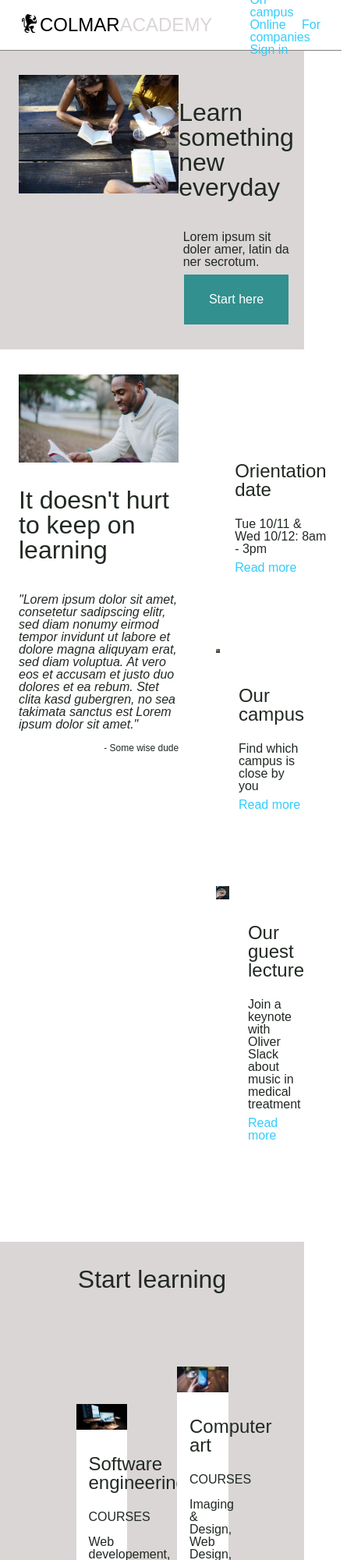
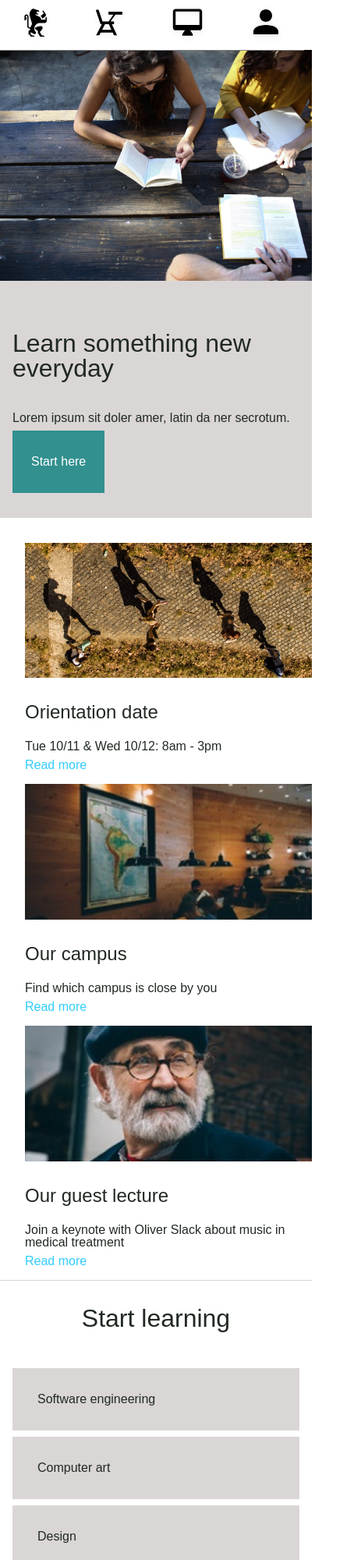
Before and after one commit to Pebesch/ColmarAcademy, a plain HTML site: page index.html in a window 390 px wide. Shown: the top 2000 px of the page at 78% size, 454 px wide, since content can reach past the window. Drawn offline with Linux system fonts and the light colour scheme.

Commit message:
Added 480px support

```diff
--- a/index.html
+++ b/index.html
@@ -14,7 +14,7 @@
 
   <!--Heading section-->
   <header>
-    <nav class="flex-container main-navigation">
+    <nav class="flex-container main-navigation desktop">
       <!--Logo-->
       <div class="logo flex-container">
         <img src="./resources/images/ic-logo.svg" alt="Colmar Academy Logo">
@@ -30,6 +30,13 @@
         </ul>
       </div>
     </nav>
+    <!--Mobile navigation-->
+    <nav class="flex-container main-navigation mobile">
+      <img src="./resources/images/ic-logo.svg" alt="Logo">
+      <img src="./resources/images/ic-on-campus.svg" alt="On campus">
+      <img src="./resources/images/ic-online.svg" alt="Online">
+      <img src="./resources/images/ic-login.svg" alt="Login">
+    </nav>
   </header>
 
 
@@ -38,10 +45,10 @@
 
     <!--Jumbotron-->
     <div class="jumbotron light-grey flex-container">
-      <div class="section60percent">
+      <div class="main-jumbotron">
         <img src="./resources/images/banner.jpg" alt="Students learning">
       </div>
-      <div class="section40percent flex-container jumbotron-text-content">
+      <div class="flex-container jumbotron-text-content">
         <h2>Learn something new everyday</h2>
         <p>Lorem ipsum sit doler amer, latin da ner secrotum.</p>
         <a class="button sea-green" href="#">Start here</a>
@@ -50,9 +57,9 @@
 
     <!--Info (start)-->
     <div class="info flex-container">
-      <!--60% info section-->
-      <div class="main-info section60percent flex-container">
-        <img src="./resources/images/information-main.jpg" alt="Student reading">
+
+      <div class="main-info flex-container desktop">
+        <img class="desktop" src="./resources/images/information-main.jpg" alt="Student reading">
         <div class="main-info-text">
           <h2>It doesn't hurt to keep on learning</h2>
           <p class="quote">"Lorem ipsum dolor sit amet, consetetur sadipscing elitr, sed diam nonumy eirmod tempor invidunt ut labore et dolore magna aliquyam erat, sed diam voluptua. At vero eos et accusam et justo duo dolores et ea rebum. Stet clita kasd gubergren,
@@ -61,14 +68,14 @@
         </div>
       </div>
 
-      <!--40% thumbnail section-->
-      <div class="thumbnails section40percent flex-container">
+      <div class="thumbnails flex-container">
 
         <div class="thumbnail flex-container">
-          <div class="section35percent">
-            <img src="./resources/images/information-orientation.jpg" alt="Campus info">
+          <div class="thumbnail-image-container">
+            <img class="desktop" src="./resources/images/information-orientation.jpg" alt="Campus info">
+            <img class="mobile-img" src="./resources/images/information-orientation-mobile.jpg" alt="Campus info">
           </div>
-          <div class="thumbnail-textcontent section65percent flex-container">
+          <div class="thumbnail-textcontent  flex-container">
             <h3>Orientation date</h3>
             <p>Tue 10/11 &amp; Wed 10/12: 8am - 3pm</p>
             <a href="#">Read more</a>
@@ -76,10 +83,11 @@
         </div>
 
         <div class="thumbnail flex-container">
-          <div class="section35percent">
-            <img src="./resources/images/information-campus.jpg" alt="The campus of colmar academy">
+          <div class="thumbnail-image-container">
+            <img class="desktop" src="./resources/images/information-campus.jpg" alt="The campus of colmar academy">
+            <img class="mobile-img" src="./resources/images/information-campus-mobile.jpg" alt="The campus of colmar academy">
           </div>
-          <div class="thumbnail-textcontent section65percent flex-container">
+          <div class="thumbnail-textcontent  flex-container">
             <h3>Our campus</h3>
             <p>Find which campus is close by you</p>
             <a href="#">Read more</a>
@@ -87,10 +95,11 @@
         </div>
 
         <div class="thumbnail flex-container">
-          <div class="section35percent">
-            <img src="./resources/images/information-guest-lecture.jpg" alt="Oliver Slack">
+          <div class="thumbnail-image-container">
+            <img class="desktop "src="./resources/images/information-guest-lecture.jpg" alt="Oliver Slack">
+            <img class="mobile-img" src="./resources/images/information-guest-lecture-mobile.jpg" alt="Oliver Slack">
           </div>
-          <div class="thumbnail-textcontent section65percent flex-container">
+          <div class="thumbnail-textcontent  flex-container">
             <h3>Our guest lecture</h3>
             <p>Join a keynote with Oliver Slack about music in medical treatment</p>
             <a href="#">Read more</a>
@@ -108,9 +117,9 @@
       </div>
 
       <!--Gallery (start)-->
-      <div class="learning-gallery flex-container">
+      <div class="learning-gallery flex-container desktop">
 
-        <div class="gallery-item section25percent">
+        <div class="gallery-item ">
           <img src="./resources/images/course-software.jpg" alt="Softwre dev">
           <div class="gallery-item-textcontent">
             <h3>Software engineering</h3>
@@ -119,7 +128,7 @@
           </div>
         </div>
 
-        <div class="gallery-item section25percent">
+        <div class="gallery-item ">
           <img src="./resources/images/course-computer-art.jpg" alt="Computer art">
           <div class="gallery-item-textcontent">
             <h3>Computer art</h3>
@@ -128,7 +137,7 @@
           </div>
         </div>
 
-        <div class="gallery-item section25percent">
+        <div class="gallery-item ">
           <img src="./resources/images/course-design.jpg" alt="Design">
           <div class="gallery-item-textcontent">
             <h3>Design</h3>
@@ -137,7 +146,7 @@
           </div>
         </div>
 
-        <div class="gallery-item section25percent">
+        <div class="gallery-item ">
           <img src="./resources/images/course-data.jpg" alt="Data">
           <div class="gallery-item-textcontent">
             <h3>Data</h3>
@@ -146,7 +155,7 @@
           </div>
         </div>
 
-        <div class="gallery-item section25percent">
+        <div class="gallery-item ">
           <img src="./resources/images/course-business.jpg" alt="Business">
           <div class="gallery-item-textcontent">
             <h3>Business</h3>
@@ -155,7 +164,7 @@
           </div>
         </div>
 
-        <div class="gallery-item section25percent">
+        <div class="gallery-item ">
           <img src="./resources/images/course-marketing.jpg" alt="Marketing">
           <div class="gallery-item-textcontent">
             <h3>Marketing</h3>
@@ -168,6 +177,28 @@
     </div>
     <!--Gallery (end)-->
 
+    <!--Mobile gallery-->
+    <div class="learning-gallery flex-container mobile">
+      <div class="gallery-item">
+        Software engineering
+      </div>
+      <div class="gallery-item">
+        Computer art
+      </div>
+      <div class="gallery-item">
+        Design
+      </div>
+      <div class="gallery-item">
+        Data
+      </div>
+      <div class="gallery-item">
+        Business
+      </div>
+      <div class="gallery-item">
+        Marketing
+      </div>
+    </div>
+
     <!--Thesis-->
     <!--Info (start)-->
     <div class="title">
@@ -175,37 +206,34 @@
     </div>
     <div class="thesis flex-container">
 
-      <!--60% thesis section-->
-      <div class="main-thesis section60percent flex-container">
+      <div class="main-thesis  flex-container">
         <video src="./resources/videos/thesis.mp4" controls>
               Video can't be displayed, please try another browser.
             </video>
-        <div class="thesis-info-text">
+        <div class="thesis-info-text desktop">
           <h2>Reimagine urban</h2>
           <p class="quote">"Lorem ipsum dolor sit amet, consetetur sadipscing elitr, sed diam nonumy eirmod tempor invidunt ut labore et dolore magna aliquyam erat, sed diam voluptua. At vero eos et accusam et justo duo dolores et ea rebum. Stet clita kasd gubergren,
             no sea takimata sanctus est Lorem ipsum dolor sit amet."</p>
         </div>
       </div>
 
-      <!--40% thesis section-->
-      <!--40% thumbnail section-->
-      <div class="thumbnails section40percent flex-container">
+      <div class="thumbnails flex-container desktop">
 
         <div class="thumbnail flex-container">
-          <div class="section35percent">
+          <div class="thumbnail-image-container">
             <img src="./resources/images/thesis-fisma.jpg" alt="Fisna">
           </div>
-          <div class="thumbnail-textcontent section65percent flex-container">
+          <div class="thumbnail-textcontent  flex-container">
             <h3>Fisma: Design and Prototype</h3>
             <p>Designer showcase of new prototype product</p>
           </div>
         </div>
 
         <div class="thumbnail flex-container">
-          <div class="section35percent">
+          <div class="thumbnail-image-container">
             <img src="./resources/images/thesis-now-and-then.jpg" alt="Skyline change">
           </div>
-          <div class="thumbnail-textcontent section65percent flex-container">
+          <div class="thumbnail-textcontent  flex-container">
             <h3>Now and then</h3>
             <p>Research study about New York</p>
           </div>
@@ -217,9 +245,9 @@
   </div>
 
   <!--Footer-->
-  <footer class="light-grey flex-container">
+  <footer class="flex-container">
     <p>&copy; 2016 Colmar Academy. All rights reserved</p>
-    <div>
+    <div class="desktop">
       <a href="#">Terms</a>
       <a href="#">Privacy</a>
     </div>
--- a/resources/css/style.css
+++ b/resources/css/style.css
@@ -4,6 +4,7 @@ html{
   line-height: 1.4;
   font-family: Arial, sans-serif;
   color: #212922;
+  min-width: 400px;
 }
 
 h1{
@@ -62,6 +63,10 @@ p{
   background-color: white;
 }
 
+.mobile{
+  display: none;
+}
+
 .logo{
   align-items: center;
 }
@@ -103,22 +108,57 @@ p{
   margin-right: 0;
 }
 
+/* Header media queries */
+@media only screen and (max-width: 480px){
+  .desktop{
+    display: none;
+  }
+
+  .mobile{
+    display: flex;
+    justify-content: space-around;
+    align-items: center;
+    padding: 0;
+  }
+
+  .mobile img{
+    height: 3rem;
+    width: auto;
+  }
+}
+
 /* Main body */
 .main-body, footer{
   position: relative;
   top: 4rem;
-  width: 100%;
+  max-width: 100%;
 }
 
 /* Jumbotron */
-.jumbotron, .info, .thumbnails, .thumbnail, .thumbnail-textcontent, .thesis{
-  padding: 2rem 1.5rem;
+.main-jumbotron{
+    padding: 2rem 1.5rem;
 }
 
 .jumbotron-text-content{
   flex-flow: column wrap;
   justify-content: center;
-  align-items: center;
+  align-items: flex-start;
+  min-width: 40%;
+}
+
+/* Jumbotron media queries */
+@media only screen and (max-width: 480px){
+  .jumbotron{
+    flex-flow: column wrap;
+  }
+
+  .main-jumbotron{
+    padding: 0;
+  }
+
+  .jumbotron-text-content{
+    padding: 2rem 1rem;
+  }
 }
 
 /* Info */
@@ -126,15 +166,35 @@ p{
   flex-flow: column wrap;
 }
 
+.main-info, .main-thesis, .main-jumbotron{
+  min-width: 60%;
+}
+
+.main-info{
+  padding: 2rem 1.5rem;
+}
+
+.main-info img, .main-thesis img, .main-jumbotron img{
+  width: 100%;
+  height: auto;
+  display: block;
+}
+
+.main-thesis video{
+  width: 100%;
+  height: auto;
+  display: block;
+}
+
 /* Thumbnails */
 .thumbnails{
   flex-flow: column wrap;
   align-items: center;
   justify-content: center;
+  min-width: 40%;
 }
 
 .thumbnail{
-  /*FIX*/
   width: 100%;
 }
 
@@ -144,6 +204,56 @@ p{
 
 .thumbnail-textcontent{
   flex-flow: column wrap;
+  width: 65%;
+}
+
+.thumbnail-image-container{
+  width: 35%;
+  padding: 1rem;
+}
+
+.thumbnail-image-container img{
+  width: 100%;
+  height: auto;
+  display: block;
+}
+
+/* Thumbnail media query */
+@media only screen and (max-width: 480px){
+  .info{
+    padding: 1rem;
+  }
+
+  .thumbnails, .thumbnail{
+    align-items: center;
+    justify-content: center;
+  }
+
+  .thumbnail{
+    flex-flow: column wrap;
+  }
+
+  .thumbnail:hover{
+    background-color: white;
+  }
+
+  .thumbnail-image-container .desktop{
+    display: none;
+  }
+
+  .thumbnail-image-container{
+    width: 100%;
+  }
+
+  .thumbnail-textcontent{
+    justify-content: flex-start;
+    align-items: flex-start;
+    width: 100%;
+  }
+
+  .mobile-img{
+    display: block;
+  }
 }
 
 /* Start learning */
@@ -161,6 +271,13 @@ p{
 
 .gallery-item{
   padding: 2rem;
+  width: 25%;
+}
+
+.gallery-item img{
+  width: 100%;
+  height: auto;
+  display: block;
 }
 
 .gallery-item-textcontent{
@@ -173,11 +290,58 @@ p{
   padding: 1rem 0;
 }
 
+/* Gallery mobile query */
+@media only screen and (max-width: 480px){
+  .title{
+    border-top: 1px solid #DAD6D6;
+    background: white;
+  }
+
+  .learning-gallery{
+    padding: 1rem;
+    background-color: white;
+  }
+
+  .gallery-item{
+    width: 100%;
+    background-color: #DAD6D6;
+    margin-bottom: .5rem;
+  }
+
+  .gallery-item:last-child{
+    margin-bottom: 0;
+  }
+}
+
+/* Main thesis */
+.main-thesis{
+  padding: 2rem 1.5rem;
+}
+
+/* Main thesis media query*/
+@media only screen and (max-width: 480px){
+  .main-thesis{
+    padding: 0;
+  }
+
+  .main-thesis video{
+    margin-bottom: 1.5rem;
+  }
+}
+
 /* Footer */
 footer{
   padding: 1rem 2rem;
   height: 4rem;
   justify-content: space-between;
+  background-color: #DAD6D6;
+}
+
+@media only screen and (max-width: 480px){
+  footer{
+    padding: 1rem;
+    background-color: white;
+  }
 }
 
 footer div a{
@@ -185,55 +349,11 @@ footer div a{
 }
 
 /* General elements */
-.section60percent{
-  min-width: 60%;
-}
-
-.section60percent img{
-  width: 100%;
-  height: auto;
-  display: block;
-}
-
-.section60percent video{
-  width: 100%;
-  height: auto;
-  display: block;
-}
-
-.section40percent{
-  min-width: 40%;
-}
-
-.section35percent{
-  width: 35%;
-}
-
-.section35percent img{
-  width: 100%;
-  height: auto;
-  display: block;
-}
-
-.section65percent{
-  width: 65%;
-}
-
-.section25percent{
-  width: 25%;
-}
-
-.section25percent img{
-  width: 100%;
-  height: auto;
-  display: block;
-}
-
 .button{
   display: inline-block;
   text-align: center;
   font-weight: 500;
-  padding: 1.5rem 2rem;
+  padding: 2rem 1.5rem;
   color: white;
 }
 
```
